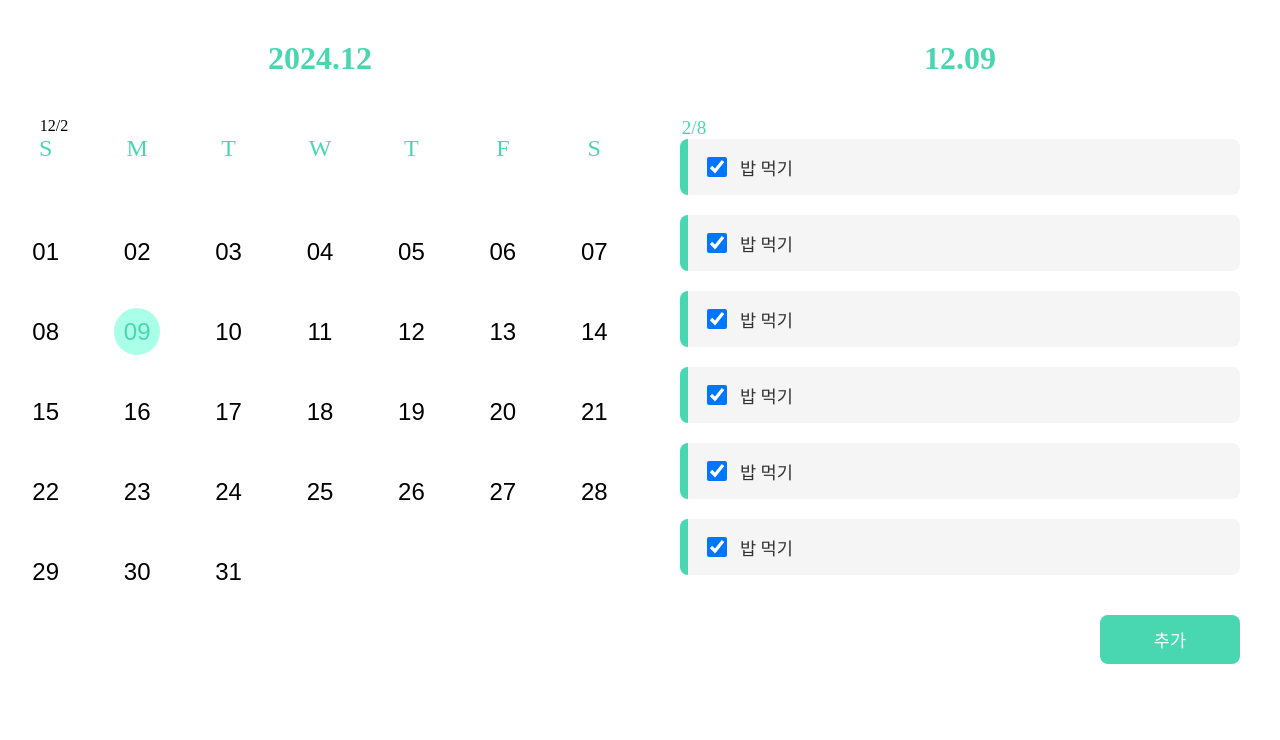
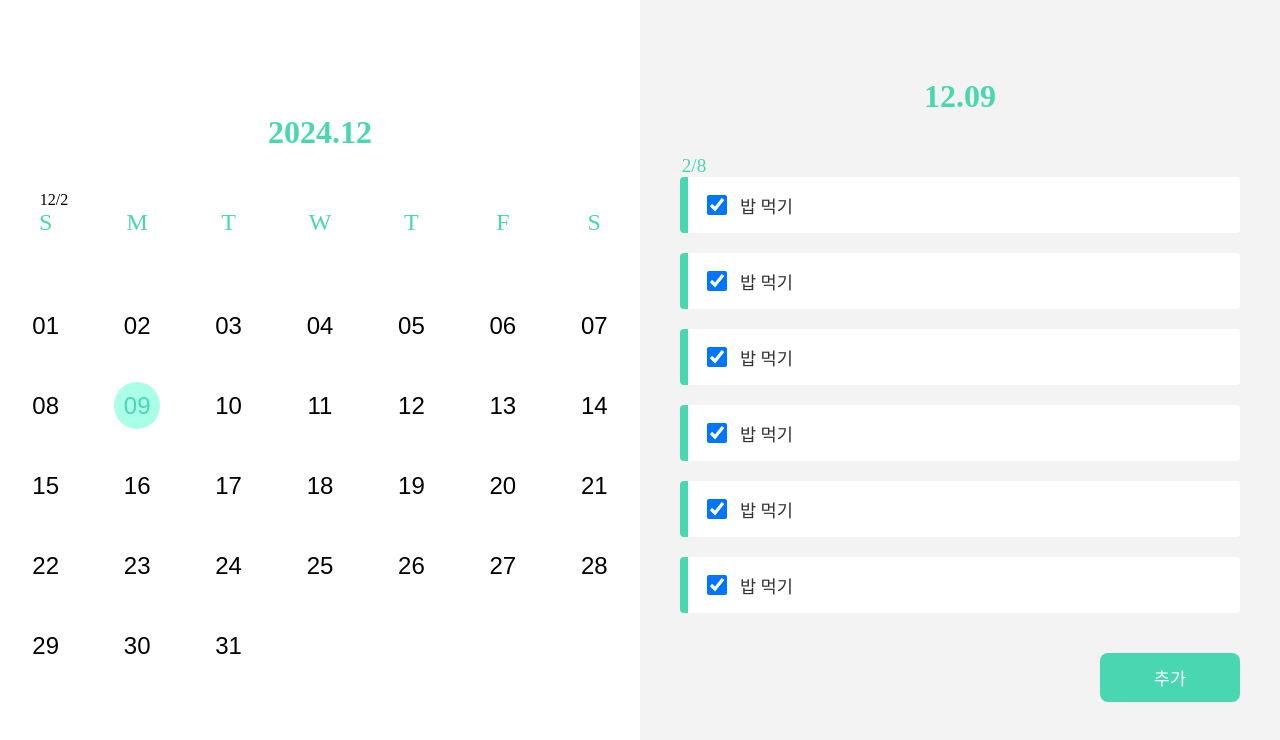
Before and after one commit to ahyeon1117/goormthon_team, a React (Create React App) app in the folder todo/: page / in a window 1280 px wide. Shown: the top 740 px of the page. Built offline with nearby package versions, Linux system fonts and the light colour scheme.

Commit message:
[fix] 시안에 맞게 css 변경

```diff
--- a/todo/src/assets/css/calendar.css
+++ b/todo/src/assets/css/calendar.css
@@ -5,11 +5,13 @@
   display: flex;
   flex-direction: column;
   text-align: center;
+  justify-content: center;
   box-sizing: border-box;
+  background-color: white;
 }
 .calendar h1{
   font-size: 2rem;
-  margin: 40px 0 40px 0;
+  margin: 0 0 40px 0;
   color: #49D7B1;
 }
 .todo-check-value{
--- a/todo/src/assets/css/common.css
+++ b/todo/src/assets/css/common.css
@@ -11,6 +11,8 @@ h1,h2,h3{
   width: 100%;
   height: 100%;
   display: flex;
+  background-color: #f3f3f3;
+  align-items: center;
 }
 
 .dashboard > aside, main{
--- a/todo/src/assets/css/tasks.css
+++ b/todo/src/assets/css/tasks.css
@@ -4,12 +4,13 @@
   text-align: center;
   display: flex;
   flex-direction: column;
+  justify-content: center;
   box-sizing: border-box;
 }
 
 .tasks h1 {
   font-size: 2rem;
-  margin: 40px 0 40px 0;
+  margin: 0 0 40px 0;
   color: #49D7B1;
 }
 
@@ -29,8 +30,8 @@
 .task-item {
   display: flex;
   margin-bottom: 20px;
-  background-color: #f5f5f5;
-  border-radius: 8px;
+  background-color: white;
+  border-radius: 4px;
   overflow: hidden;
 }
 
```
